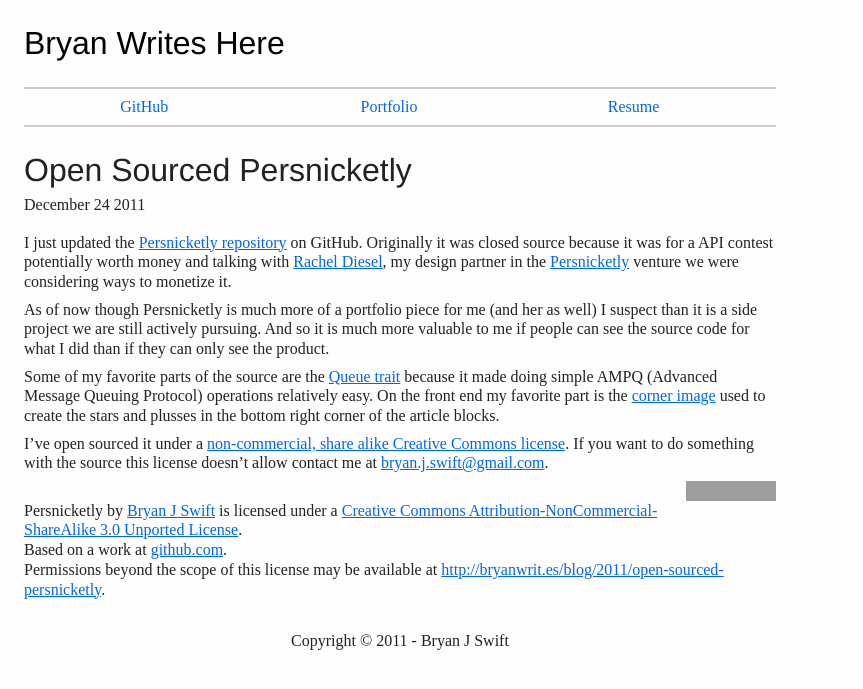
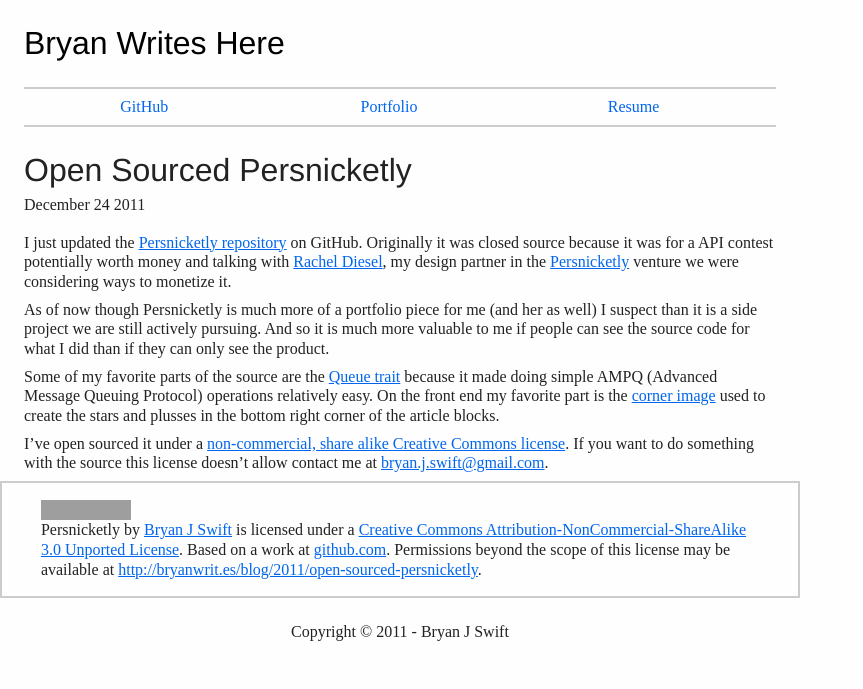
Before and after one commit to bryanjswift/bryanjswift.github.com, a Jekyll site: the page built from _posts/2011-12-24-open-sourced-persnicketly.markdown, in a window 1280 px wide. Shown: the top 689 px of the page, without its empty margins (0-863 px from the left). Built offline with Jekyll 4.4.1, drawn with Linux system fonts in a browser that asks for light colours; Markdown is read by kramdown in place of the engine named in the settings; grey boxes are pictures that could not be loaded.

Commit message:
Add callout around license information

```diff
--- a/_posts/2011-12-24-open-sourced-persnicketly.markdown
+++ b/_posts/2011-12-24-open-sourced-persnicketly.markdown
@@ -14,4 +14,6 @@ Some of my favorite parts of the source are the [Queue trait](https://github.com
 
 I've open sourced it under a [non-commercial, share alike Creative Commons license](http://creativecommons.org/licenses/by-nc-sa/3.0/). If you want to do something with the source this license doesn't allow contact me at <bryan.j.swift@gmail.com>.
 
-<a rel="license" href="http://creativecommons.org/licenses/by-nc-sa/3.0/"><img alt="Creative Commons License" style="border-width:0" src="http://i.creativecommons.org/l/by-nc-sa/3.0/80x15.png" /></a><br /><span xmlns:dct="http://purl.org/dc/terms/" href="http://purl.org/dc/dcmitype/InteractiveResource" property="dct:title" rel="dct:type">Persnicketly</span> by <a xmlns:cc="http://creativecommons.org/ns#" href="http://bryanwrit.es" property="cc:attributionName" rel="cc:attributionURL">Bryan J Swift</a> is licensed under a <a rel="license" href="http://creativecommons.org/licenses/by-nc-sa/3.0/">Creative Commons Attribution-NonCommercial-ShareAlike 3.0 Unported License</a>.<br />Based on a work at <a xmlns:dct="http://purl.org/dc/terms/" href="http://github.com/bryanjswift/persnicketly" rel="dct:source">github.com</a>.<br />Permissions beyond the scope of this license may be available at <a xmlns:cc="http://creativecommons.org/ns#" href="http://bryanwrit.es/blog/2011/open-sourced-persnicketly" rel="cc:morePermissions">http://bryanwrit.es/blog/2011/open-sourced-persnicketly</a>.
+<section class="callout">
+<p><a rel="license" href="http://creativecommons.org/licenses/by-nc-sa/3.0/"><img alt="Creative Commons License" style="float: none; margin: 0; border-width:0" src="http://i.creativecommons.org/l/by-nc-sa/3.0/80x15.png" /></a><br /><span xmlns:dct="http://purl.org/dc/terms/" href="http://purl.org/dc/dcmitype/InteractiveResource" property="dct:title" rel="dct:type">Persnicketly</span> by <a xmlns:cc="http://creativecommons.org/ns#" href="http://bryanwrit.es" property="cc:attributionName" rel="cc:attributionURL">Bryan J Swift</a> is licensed under a <a rel="license" href="http://creativecommons.org/licenses/by-nc-sa/3.0/">Creative Commons Attribution-NonCommercial-ShareAlike 3.0 Unported License</a>. Based on a work at <a xmlns:dct="http://purl.org/dc/terms/" href="http://github.com/bryanjswift/persnicketly" rel="dct:source">github.com</a>. Permissions beyond the scope of this license may be available at <a xmlns:cc="http://creativecommons.org/ns#" href="http://bryanwrit.es/blog/2011/open-sourced-persnicketly" rel="cc:morePermissions">http://bryanwrit.es/blog/2011/open-sourced-persnicketly</a>.</p>
+</section>
```
